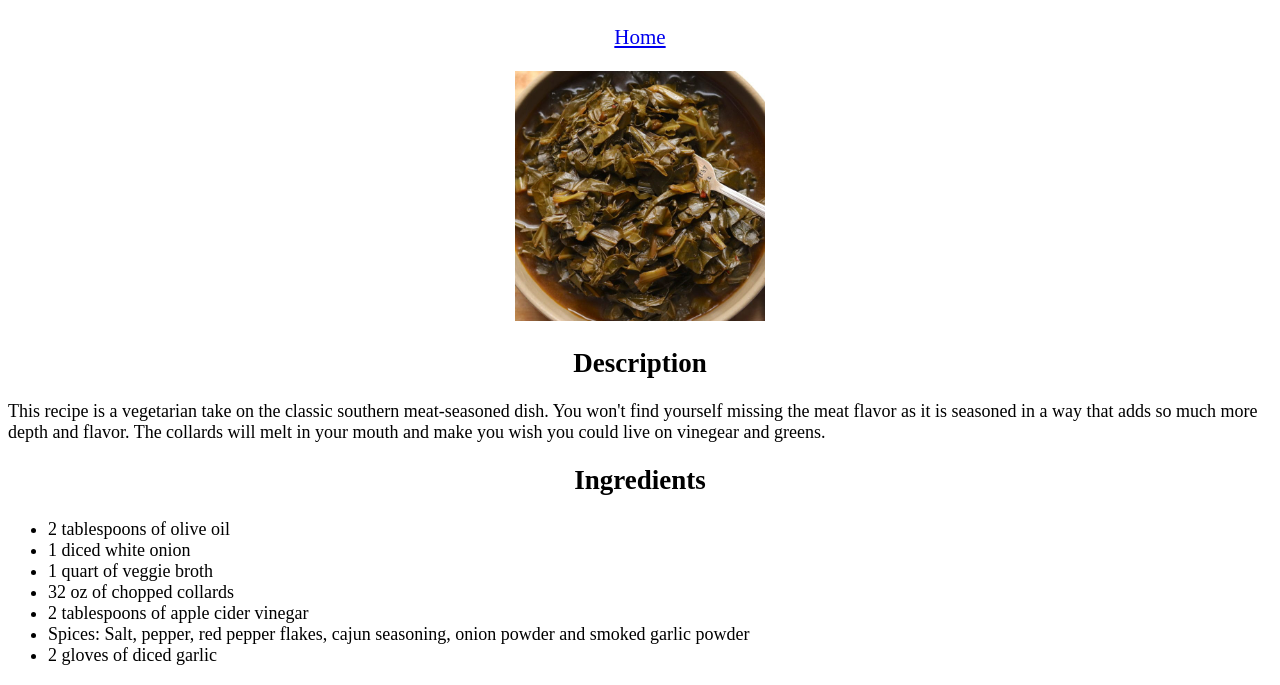
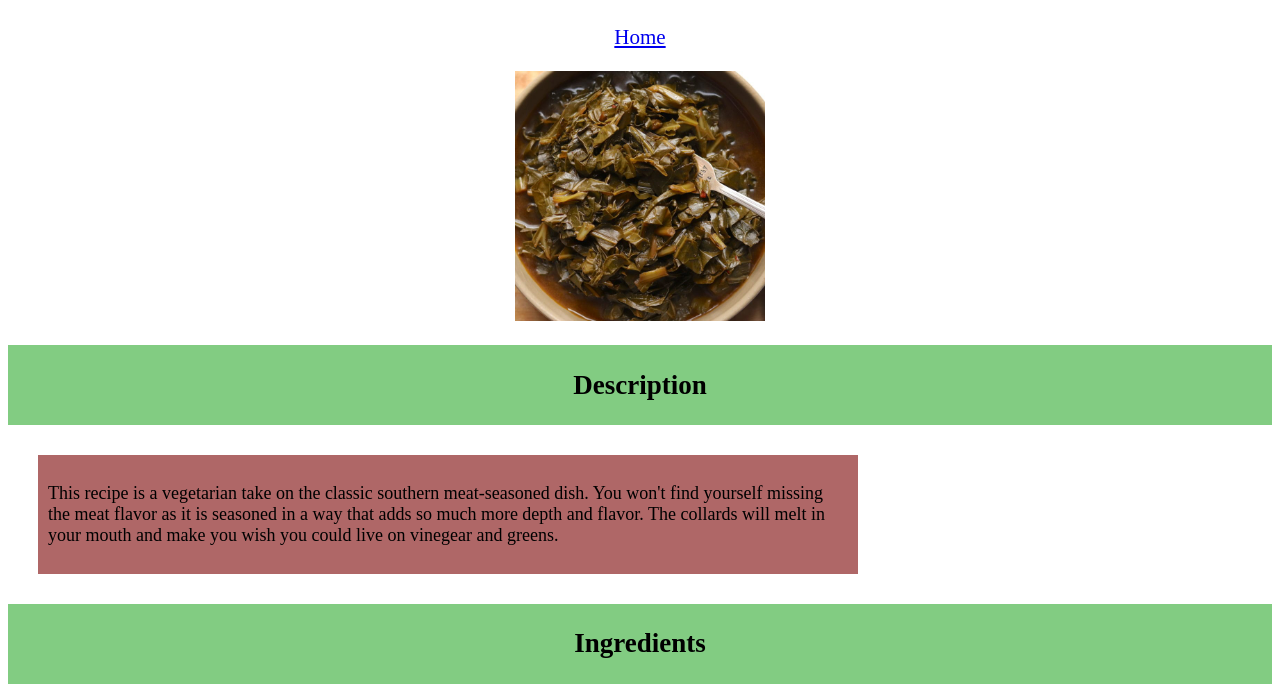
Before and after one commit to agile-learning-institute/member-celine-recipes, a plain HTML site: page recipes/vegetarian-southern-collards.html in a window 1280 px wide. Shown: the part 79-764 px from the top of the page. Drawn offline with Linux system fonts and the light colour scheme.

Commit message:
Add style to main recipe pages

```diff
--- a/style.css
+++ b/style.css
@@ -1,6 +1,5 @@
 .chili {
     color: brown;
-
 }
 
 .skillet {
@@ -8,7 +7,7 @@
 }
 
 .collards {
-    color: green;
+    color: rgb(3, 87, 3);
 }
 
 .chili, .skillet, .collards {
@@ -26,10 +25,12 @@
 .home{
     font-size: 21px;
     text-align: center;
+
 }
 
 .recipe-img{
     text-align: center;
+    padding-bottom: 20px;
 }
 
 .desc-head, .ingr-head, .steps-head {
@@ -37,6 +38,8 @@
     font-size: 18px;
     font-family: 'Times New Roman', Times, serif;
     text-align: center;
+    background-color: rgb(130, 204, 130);
+    padding: 2px 0px;
 
 }
 
@@ -44,5 +47,8 @@
     color: black;
     font-size: 18px;
     font-family: 'Times New Roman', Times, serif;
-
+    padding: 10px;
+    margin: 30px;
+    background-color: rgb(175, 103, 103);
+    width: 800px;
 }
```
